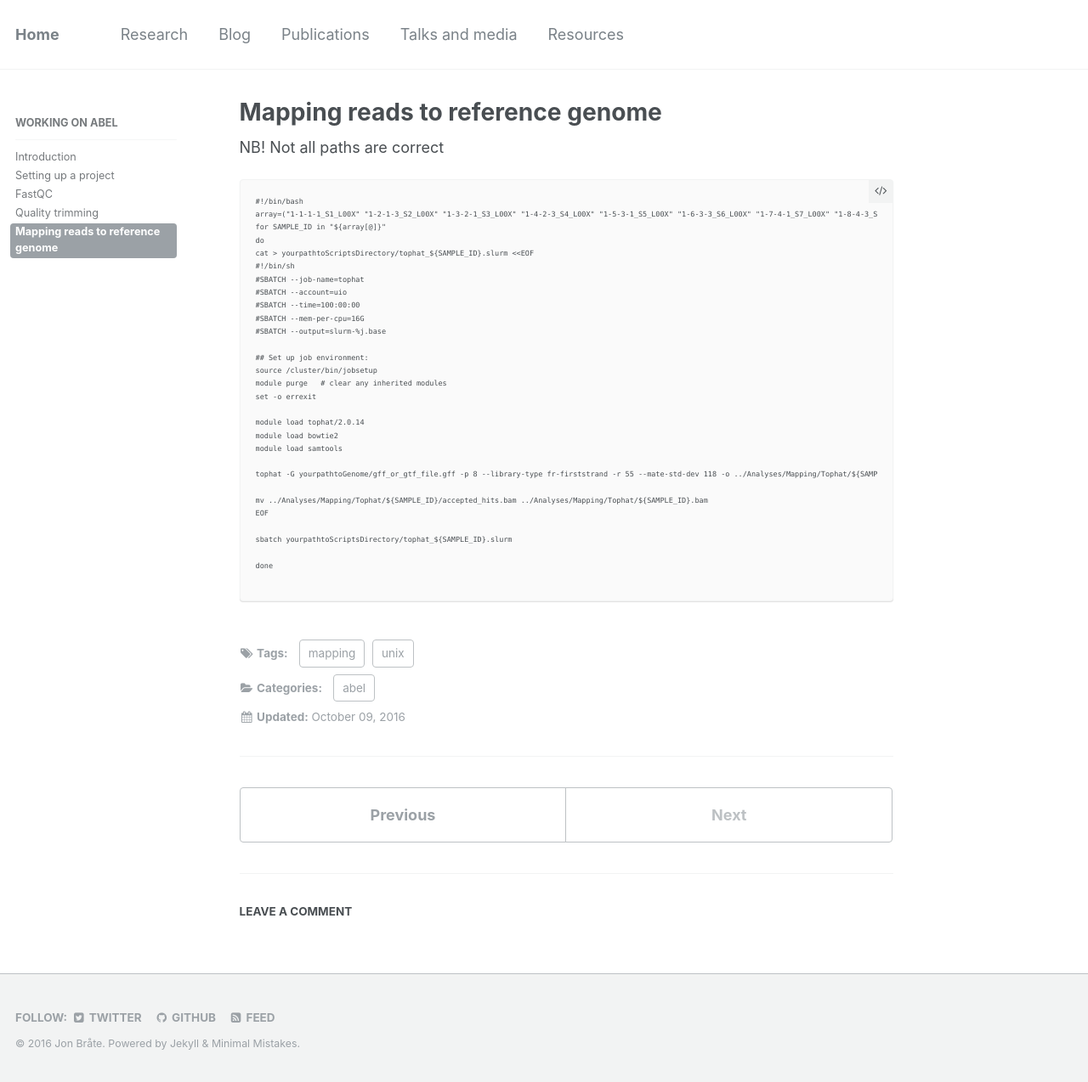
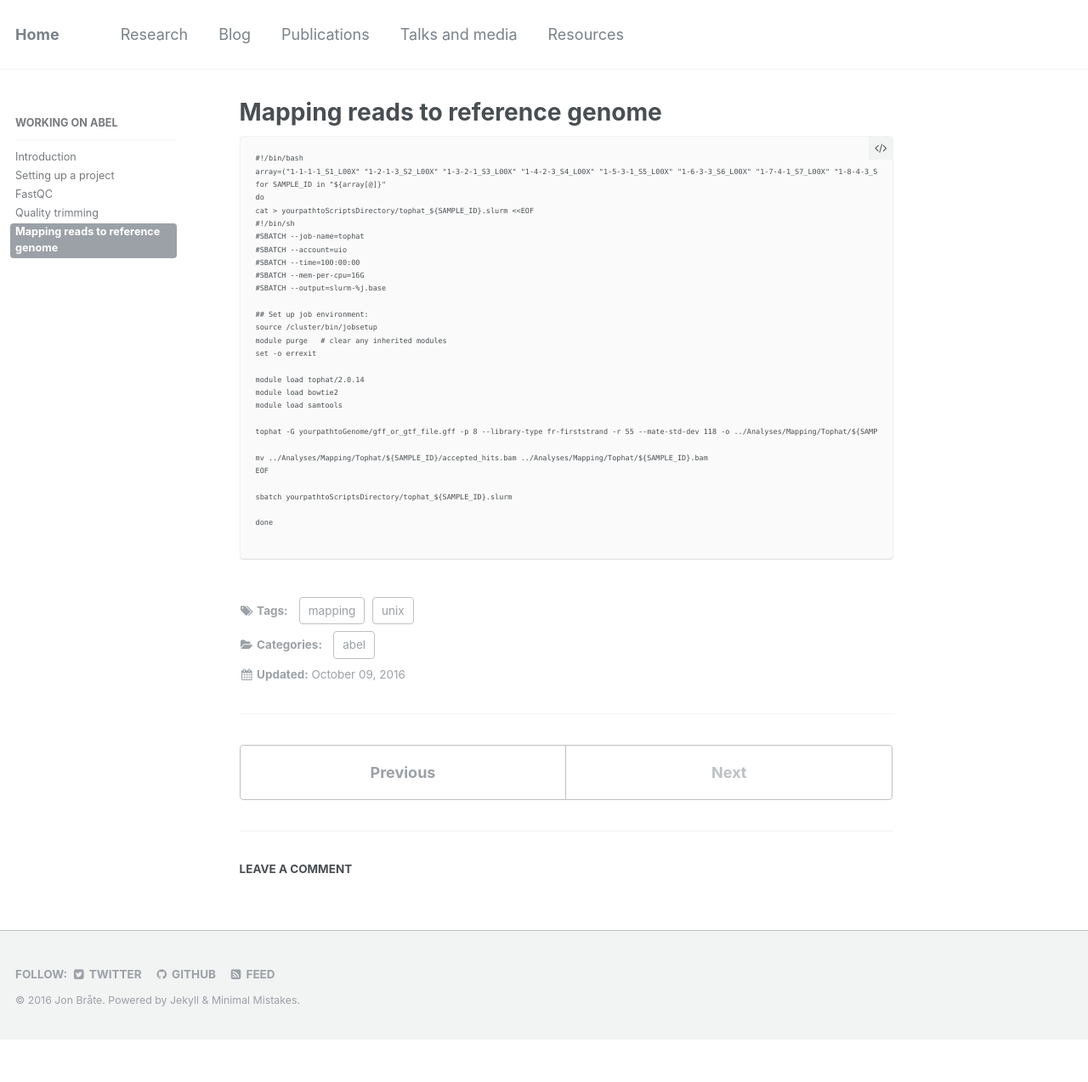
Before and after one commit to pjpaulpj/jonbra.github.io, a Jekyll site: the page built from _resources/05-mapping.md, in a window 1280 px wide. Shown: the whole page at 85% size. Built offline with Jekyll 4.4.1, drawn with Linux system fonts in a browser that asks for light colours; comment, search, counter and statistics services are not loaded; after the commit the page ends 1224 px from its top, so only the background shows below that.

Commit message:
removed paths warning

````diff
--- a/_resources/05-mapping.md
+++ b/_resources/05-mapping.md
@@ -9,7 +9,6 @@ categories:
   - abel
 ---
 
-NB! Not all paths are correct
 
 ```
 #!/bin/bash
````
